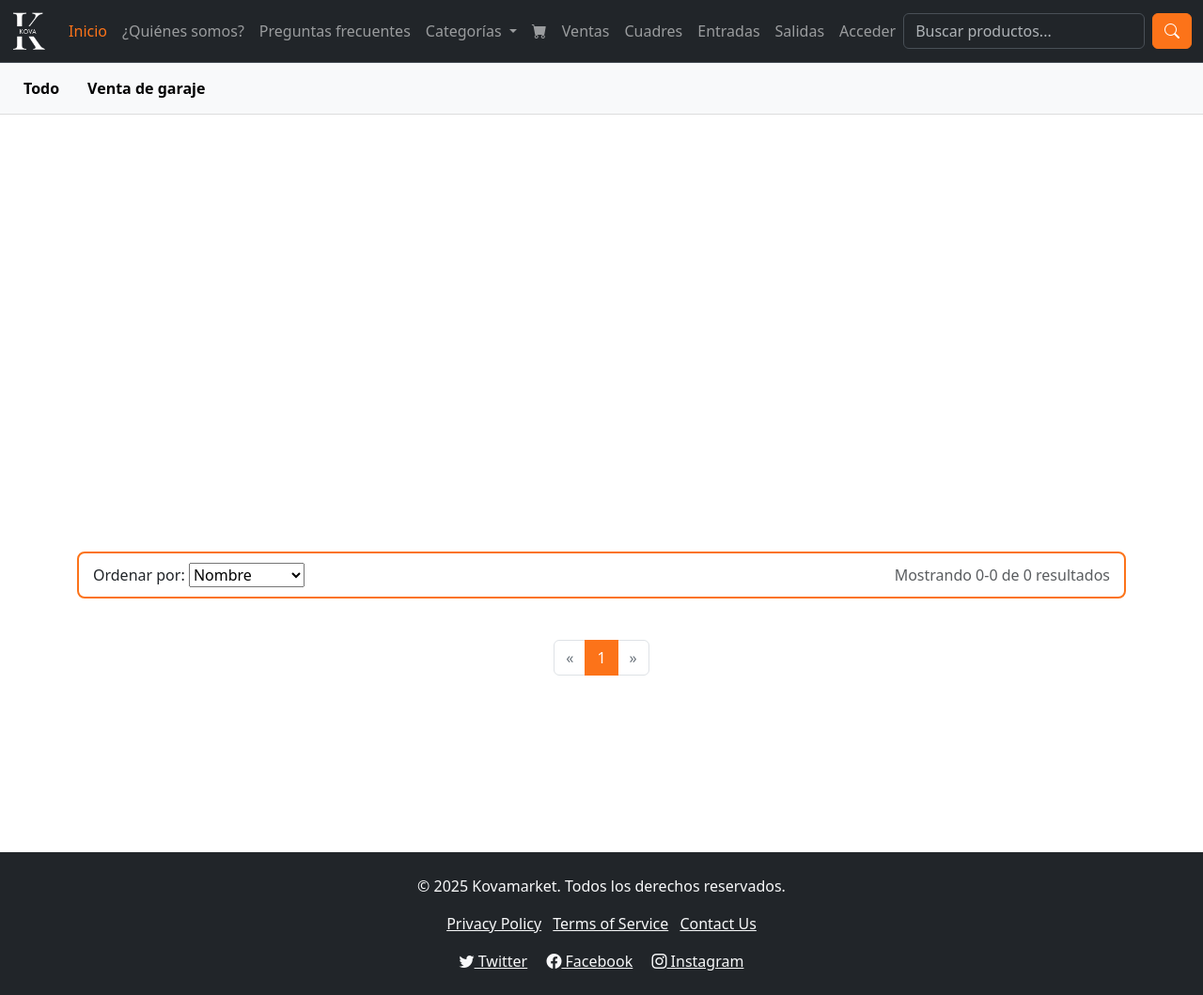
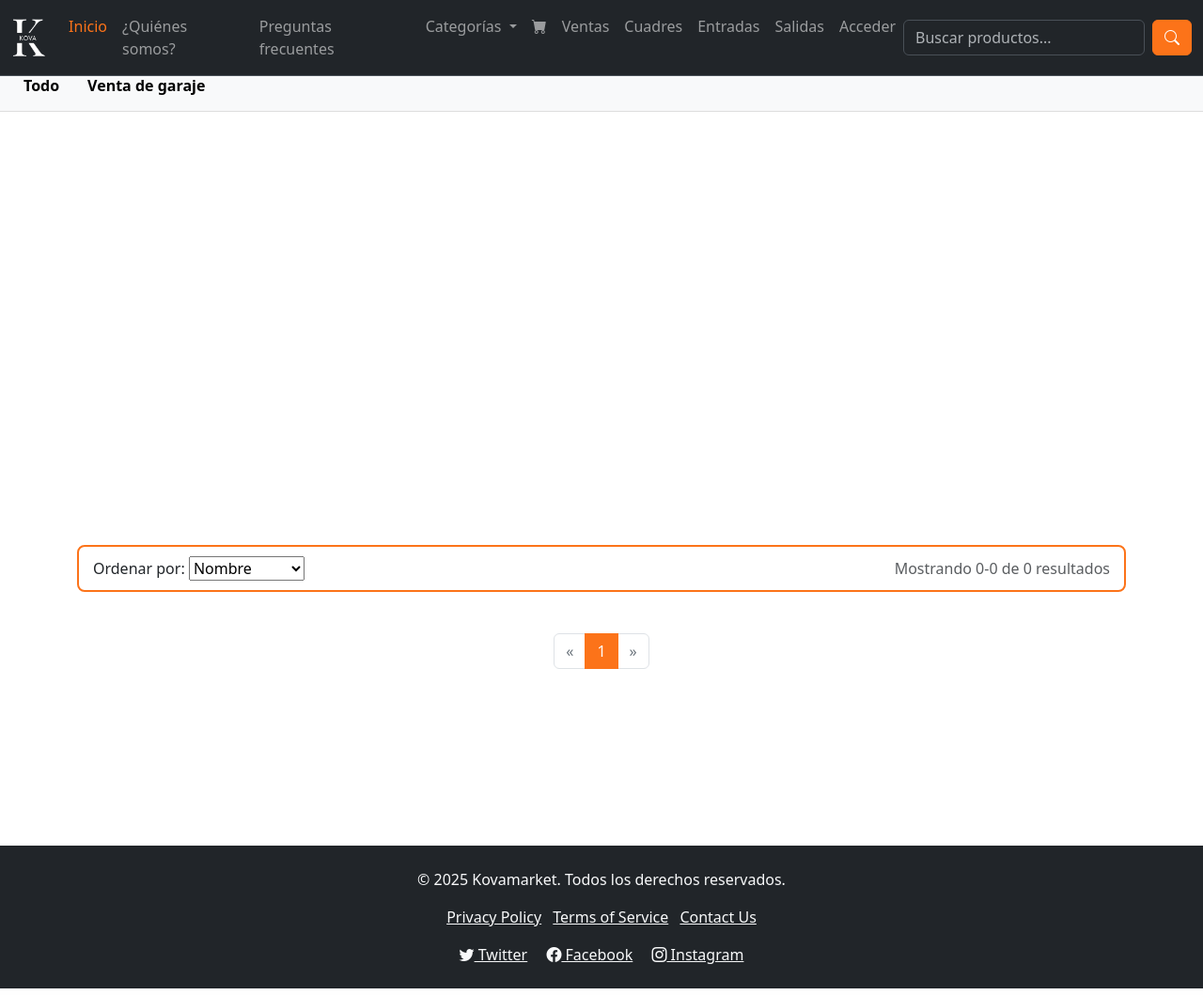
Before and after one commit to ElenaHS/Kovamarket, a Django app: page / in a window 1280 px wide. Shown: the whole page at 94% size. Run offline with Django 5.2, Linux system fonts and the light colour scheme; data that the repository does not hold is empty.

Commit message:
Ya la barra de navegacion funciona como yo quiero

```diff
--- a/Tienda/templates/base.html
+++ b/Tienda/templates/base.html
@@ -8,10 +8,10 @@
 
     <!-- Favicon -->
     <link rel="icon" href="{% static 'images/favicon.ico' %}" type="image/x-icon">
-    <link rel="shortcut icon" href="{% static 'images/logo-kovamarket-naranja-y-negro.png' %}" type="image/x-icon">
+    <link rel="shortcut icon" href="{% static 'images/favicon.ico' %}" type="image/x-icon">
 
     <!-- Para diferentes formatos (opcional) -->
-    <link rel="apple-touch-icon" href="{% static 'images/logo-kovamarket-naranja-y-negro.png' %}">
+    <link rel="apple-touch-icon" href="{% static 'images/favicon.png' %}">
 
     <!-- Bootstrap 5 y Bootstrap Icons -->
     <link href="https://cdn.jsdelivr.net/npm/bootstrap@5.3.3/dist/css/bootstrap.min.css" rel="stylesheet">
@@ -27,20 +27,15 @@
             z-index: 1000;
         }
 
-        /* Variable CSS para la altura de la navbar */
-        :root {
-            --navbar-height: 56px;
+        /* Padding para evitar que el contenido quede oculto tras la navbar y barra de categorías */
+        body {
+            padding-top: 100px; /* Aumentado de 96px a 100px para acomodar el margen adicional */
         }
 
-        /* Padding dinámico para el body basado en la altura real de la navbar */
-        body {
-            padding-top: calc(var(--navbar-height) + 40px);
-        }
-
-        /* Estilo para la barra horizontal de categorías - POSICIÓN ABSOLUTA */
+        /* Estilo para la barra horizontal de categorías */
         .categories-bar {
             position: fixed;
-            top: var(--navbar-height);
+            top: 56px;
             left: 0;
             width: 100%;
             background-color: #f8f9fa;
@@ -49,6 +44,7 @@
             overflow-x: auto;
             white-space: nowrap;
             padding: 5px 0;
+            margin-top: 8px; /* Margen superior agregado para separar de la barra de navegación */
         }
 
         /* Lista de categorías dentro de la barra */
@@ -172,56 +168,6 @@
             color:  #fc7319 !important;
         }
 
-        /* Asegurar que la navbar no colapse los elementos en múltiples líneas */
-        .navbar-nav {
-            flex-wrap: nowrap;
-        }
-
-        .nav-item {
-            white-space: nowrap;
-        }
-
-        /* Cambiar el breakpoint de Bootstrap para que se colapse a 1244px */
-        /* Sobrescribir el comportamiento por defecto de navbar-expand-lg */
-        @media (max-width: 1244px) {
-            .navbar-expand-lg .navbar-nav {
-                flex-direction: column;
-            }
-
-            .navbar-expand-lg .navbar-collapse {
-                display: none !important;
-            }
-
-            .navbar-expand-lg .navbar-toggler {
-                display: block !important;
-            }
-
-            .navbar-expand-lg .navbar-collapse.show {
-                display: flex !important;
-                flex-direction: column;
-            }
-
-            /* Ajustar el padding del body cuando el menú está expandido */
-            body.navbar-expanded {
-                padding-top: calc(var(--navbar-height) + 200px + 40px);
-            }
-
-            /* La barra de categorías se ajusta dinámicamente con JS */
-            .categories-bar {
-                transition: top 0.3s ease;
-            }
-        }
-
-        @media (min-width: 1245px) {
-            .navbar-expand-lg .navbar-collapse {
-                display: flex !important;
-                flex-basis: auto;
-            }
-
-            .navbar-expand-lg .navbar-toggler {
-                display: none !important;
-            }
-        }
     </style>
 </head>
 <body>
@@ -404,40 +350,5 @@
     <!-- Script de Bootstrap -->
     <script src="https://cdn.jsdelivr.net/npm/bootstrap@5.3.3/dist/js/bootstrap.bundle.min.js"></script>
 
-    <!-- JavaScript para ajustar dinámicamente la posición de la barra de categorías -->
-    <script>
-        document.addEventListener('DOMContentLoaded', function() {
-            const navbar = document.querySelector('.navbar');
-            const categoriesBar = document.querySelector('.categories-bar');
-
-            function adjustCategoriesBar() {
-                // Obtener la altura real de la navbar
-                const navbarHeight = navbar.offsetHeight;
-
-                // Actualizar la variable CSS y la posición de la barra de categorías
-                document.documentElement.style.setProperty('--navbar-height', navbarHeight + 'px');
-
-                // Ajustar el padding del body
-                document.body.style.paddingTop = (navbarHeight + 40) + 'px';
-
-                // Ajustar la posición de la barra de categorías
-                categoriesBar.style.top = navbarHeight + 'px';
-            }
-
-            // Ajustar inicialmente
-            adjustCategoriesBar();
-
-            // Reajustar cuando la ventana cambie de tamaño
-            window.addEventListener('resize', adjustCategoriesBar);
-
-            // Reajustar cuando el menú colapsable se expanda/contraiga (para Bootstrap 5)
-            const navbarCollapse = document.getElementById('navbarSupportedContent');
-            if (navbarCollapse) {
-                navbarCollapse.addEventListener('shown.bs.collapse', adjustCategoriesBar);
-                navbarCollapse.addEventListener('hidden.bs.collapse', adjustCategoriesBar);
-            }
-        });
-    </script>
-
 </body>
 </html>
--- a/Tienda/templates/inicio.html
+++ b/Tienda/templates/inicio.html
@@ -124,6 +124,14 @@
         width: 100%;
         height: 100%;
         object-fit: cover;
+    }
+
+    /* Estilo para el botón del carrusel - MÁS GRANDE */
+    .carousel-caption .btn-kova {
+        font-size: 1.2rem;  /* Tamaño de letra más grande */
+        padding: 12px 24px; /* Botón más grande */
+        border-radius: 6px; /* Bordes más redondeados */
+        font-weight: bold;  /* Texto en negrita */
     }
 
     /* Ajuste para la vista móvil */
@@ -257,10 +265,10 @@
                         >
                     </picture>
                 </a>
-                <!-- Botón opcional (solo en escritorio) -->
+                <!-- Botón opcional (solo en escritorio) - MÁS GRANDE -->
                 {% if imagen.url_destino %}
                     <div class="carousel-caption d-none d-md-block">
-                        <a href="{{ imagen.url_destino }}" class="btn btn-kova">
+                        <a href="{{ imagen.url_destino }}" class="btn btn-kova" style="font-size: 1.2rem; padding: 12px 24px; font-weight: bold;">
                             {{ imagen.texto_boton }}
                         </a>
                     </div>
@@ -355,7 +363,7 @@
         {% endfor %}
     </div>
 
-    <!-- Paginación Mejorada -->
+    <!-- Paginación Mejorada - MOSTRAR SOLO 5 PÁGINAS EN LUGAR DE 10 -->
     <div class="d-flex justify-content-center mt-4">
         <nav aria-label="Page navigation">
             <ul class="pagination">
@@ -370,10 +378,10 @@
                     <li class="page-item disabled"><span class="page-link" aria-hidden="true">&laquo;</span></li>
                 {% endif %}
 
-                <!-- Lógica para mostrar solo 10 páginas con puntos suspensivos -->
+                <!-- Lógica para mostrar solo 5 páginas con puntos suspensivos (en lugar de 10) -->
                 {% with total_pages=productos.paginator.num_pages current_page=productos.number %}
-                    {% if total_pages <= 10 %}
-                        <!-- Si hay 10 o menos páginas, mostrar todas -->
+                    {% if total_pages <= 5 %}
+                        <!-- Si hay 5 o menos páginas, mostrar todas -->
                         {% for num in productos.paginator.page_range %}
                             {% if num == current_page %}
                                 <li class="page-item active"><span class="page-link">{{ num }}</span></li>
@@ -382,11 +390,11 @@
                             {% endif %}
                         {% endfor %}
                     {% else %}
-                        <!-- Si hay más de 10 páginas, usar lógica avanzada -->
-                        {% if current_page <= 6 %}
-                            <!-- Mostrar páginas 1 a 8, luego puntos y última página -->
+                        <!-- Si hay más de 5 páginas, usar lógica avanzada -->
+                        {% if current_page <= 3 %}
+                            <!-- Mostrar páginas 1 a 4, luego puntos y última página -->
                             {% for num in productos.paginator.page_range %}
-                                {% if num <= 8 %}
+                                {% if num <= 4 %}
                                     {% if num == current_page %}
                                         <li class="page-item active"><span class="page-link">{{ num }}</span></li>
                                     {% else %}
@@ -396,12 +404,12 @@
                             {% endfor %}
                             <li class="page-item page-item-disabled-dots"><span class="page-link">...</span></li>
                             <li class="page-item"><a class="page-link" href="?page={{ total_pages }}&ordenar={{ request.GET.ordenar }}">{{ total_pages }}</a></li>
-                        {% elif current_page >= total_pages|add:"-5" %}
-                            <!-- Mostrar primera página, puntos y últimas 8 páginas -->
+                        {% elif current_page >= total_pages|add:"-2" %}
+                            <!-- Mostrar primera página, puntos y últimas 4 páginas -->
                             <li class="page-item"><a class="page-link" href="?page=1&ordenar={{ request.GET.ordenar }}">1</a></li>
                             <li class="page-item page-item-disabled-dots"><span class="page-link">...</span></li>
                             {% for num in productos.paginator.page_range %}
-                                {% if num >= total_pages|add:"-7" %}
+                                {% if num >= total_pages|add:"-3" %}
                                     {% if num == current_page %}
                                         <li class="page-item active"><span class="page-link">{{ num }}</span></li>
                                     {% else %}
@@ -415,7 +423,7 @@
                             <li class="page-item page-item-disabled-dots"><span class="page-link">...</span></li>
 
                             {% for num in productos.paginator.page_range %}
-                                {% if num >= current_page|add:"-3" and num <= current_page|add:"3" %}
+                                {% if num >= current_page|add:"-1" and num <= current_page|add:"1" %}
                                     {% if num == current_page %}
                                         <li class="page-item active"><span class="page-link">{{ num }}</span></li>
                                     {% else %}
```
